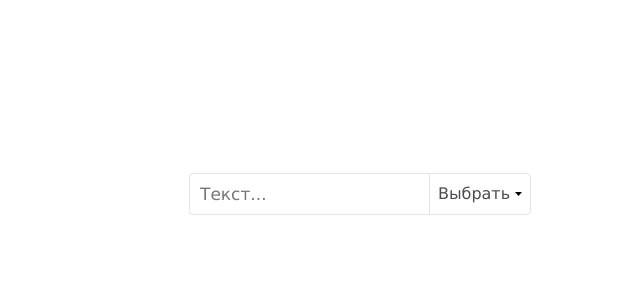
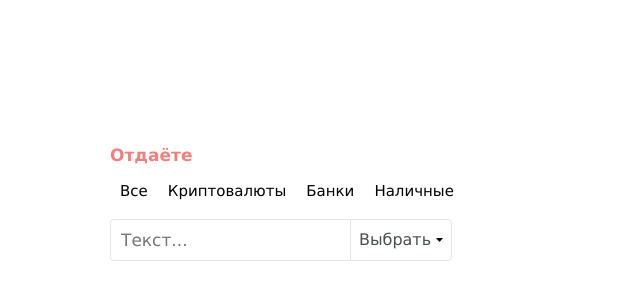
Before and after one commit to alyabev0/black-wall, a React (Create React App) app: page / in a window 1280 px wide. Shown: the part 206-506 px from the top of the page, without its empty margins (280-920 px from the left). Built offline with nearby package versions, Linux system fonts and the light colour scheme.

Commit message:
сверстал title формы

```diff
--- a/src/components/App/App.jsx
+++ b/src/components/App/App.jsx
@@ -2,6 +2,8 @@ import { useEffect, useState } from "react";
 
 import { mockGetDirections, mockGetFilters } from "../../api/api";
 import { ConvertInput } from "../ConvertInput.jsx/ConvertInput";
+import { MainForm } from "../MainForm/MainForm";
+import { Title } from "../Title/Title";
 import "./App.scss";
 
 function App() {
@@ -21,7 +23,9 @@ function App() {
 
   return (
     <div className="container">
-      <ConvertInput />
+      {/* <Title />
+      <ConvertInput /> */}
+      <MainForm />
     </div>
   )
 }
--- a/src/components/Dropdown/Dropdown.scss
+++ b/src/components/Dropdown/Dropdown.scss
@@ -10,7 +10,7 @@ $border-radius: 0 4px 4px 0;
   color: $text-color;
   border: $border;
   border-radius: $border-radius;
-  :hover {
+  &:hover {
     cursor: pointer;
   }
 }
--- /dev/null
+++ b/src/components/MainForm/MainForm.jsx
@@ -0,0 +1,12 @@
+import { ConvertInput } from "../ConvertInput.jsx/ConvertInput"
+import { Title } from "../Title/Title"
+import "./MainForm.scss"
+
+export const MainForm = () => {
+    return (
+        <div className="main-form">
+            <Title header={'Отдаёте'} />
+            <ConvertInput />
+        </div>
+    )
+}
--- /dev/null
+++ b/src/components/MainForm/MainForm.scss
@@ -0,0 +1,4 @@
+.main-form {
+  display: flex;
+  flex-direction: column;
+}
--- /dev/null
+++ b/src/components/Title/Title.jsx
@@ -0,0 +1,15 @@
+import "./Title.scss"
+
+export const Title = ({ header }) => {
+    return (
+        <div className="title-container">
+            <div className="title-header">{header}</div>
+            <div className="title-content">
+                <div className="all direction">Все</div>
+                <div className="cryptocurrency direction">Криптовалюты</div>
+                <div className="banks direction">Банки</div>
+                <div className="cash direction">Наличные</div>
+            </div>
+        </div>
+    )
+}
--- /dev/null
+++ b/src/components/Title/Title.scss
@@ -0,0 +1,34 @@
+@import "../../styles/utils";
+$pink: #f0807f;
+
+.title-container {
+  display: flex;
+  flex-direction: column;
+  padding: 10px 0;
+  //   убрать потом
+  width: 500px;
+}
+
+.title-header {
+  padding: 10px 0;
+  font-size: 17px;
+  color: $pink;
+  font-weight: bold;
+  @include user-select-none;
+}
+
+.title-content {
+  display: flex;
+  font-size: 15px;
+  @include user-select-none;
+}
+
+.direction {
+  padding: 10px;
+  border-radius: 4px;
+  &:hover {
+    color: white;
+    background-color: $pink;
+    cursor: pointer;
+  }
+}
```
